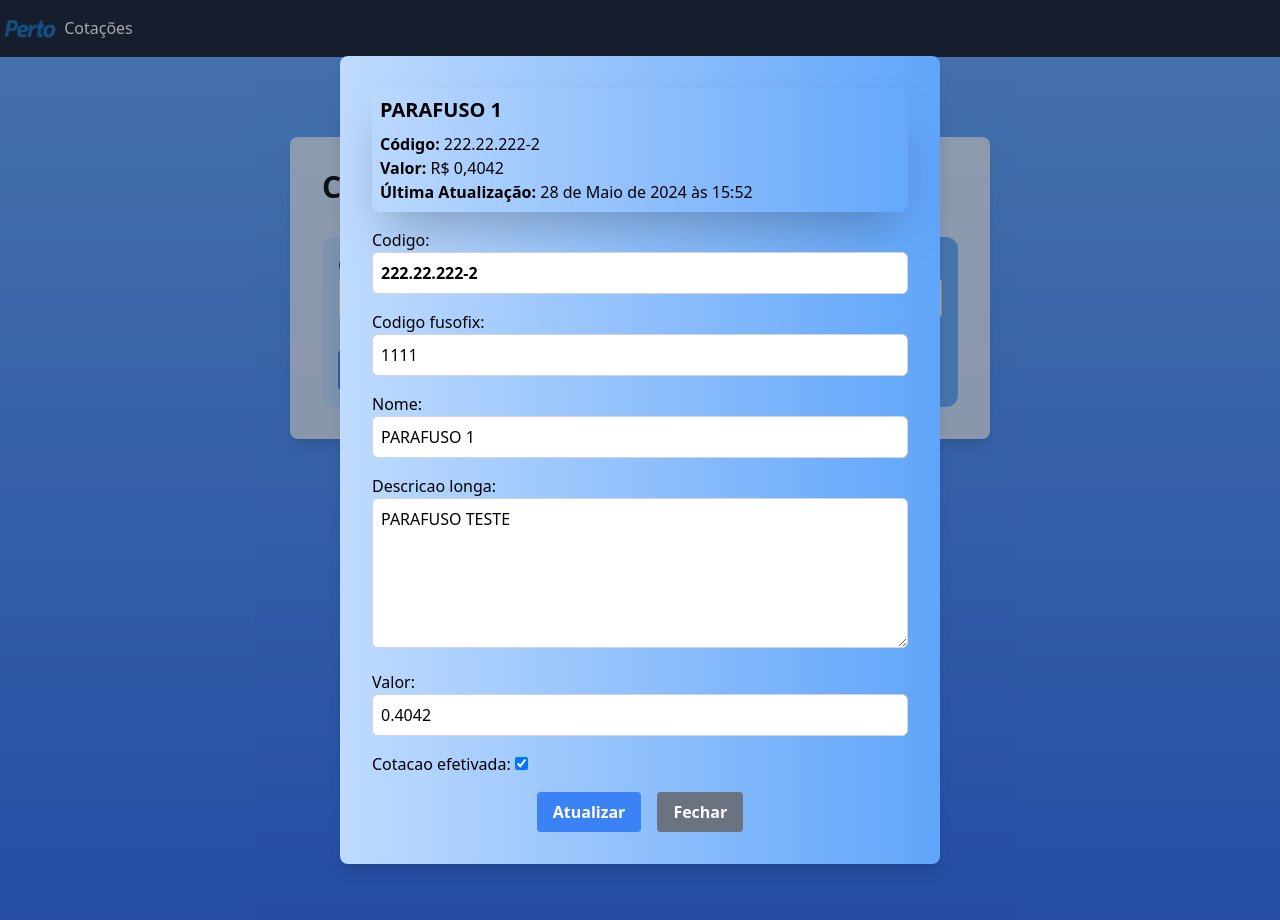
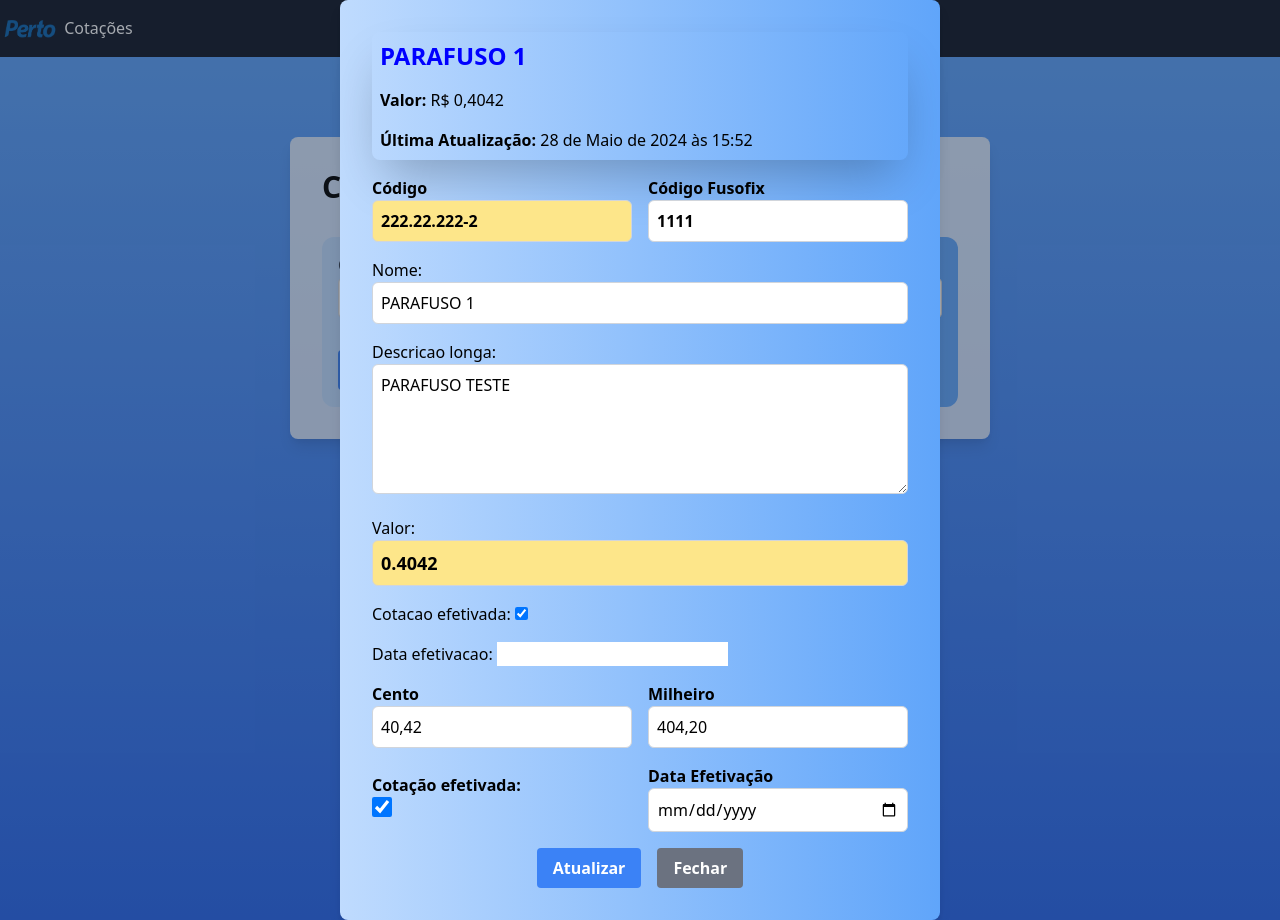
Before and after one commit to masrodrigues/Cota-esPerto, a Django app: a page that uses produtos/templates/produtos/consultar_produto.html in a window 1280 px wide. Run offline with Django 5.2, Linux system fonts and the light colour scheme; data comes from the database, SQL or seed files in the repository; both versions use the stored data as it was after the commit; some libraries are stand-ins or nearby versions.

Commit message:
inclusão data cotação

```diff
--- a/produtos/forms.py
+++ b/produtos/forms.py
@@ -7,25 +7,15 @@ class ProdutoForm(forms.ModelForm):
     class Meta:
         model = Produto
         fields = [
-            "codigo",
-            "codigo_fusofix",
+
             "nome",
             "descricao_longa",
             "valor",
-            "cotacao_efetivada",
+           'cotacao_efetivada', 'data_efetivacao'
 
         ]
         widgets = {
-            "codigo": forms.TextInput(
-                attrs={
-                    "class": "form-input w-full p-2 font-bold border border-gray-300 rounded-md focus:outline-none"
-                }
-            ),
-            "codigo_fusofix": forms.TextInput(
-                attrs={
-                    "class": "form-input w-full p-2 border border-gray-300 rounded-md focus:outline-none"
-                }
-            ),
+
             "nome": forms.TextInput(
                 attrs={
                     "class": "form-input w-full p-2 border border-gray-300 rounded-md focus:outline-none"
@@ -34,12 +24,12 @@ class ProdutoForm(forms.ModelForm):
             "descricao_longa": forms.Textarea(
                 attrs={
                     "class": "form-input w-full p-2 border border-gray-300 rounded-md focus:outline-none",
-                    "style": "height: 150px;",  # Ajuste o valor conforme necessário
+                    "style": "height: 130px;",  # Ajuste o valor conforme necessário
                 }
             ),
             "valor": forms.TextInput(
                 attrs={
-                    "class": "form-input w-full p-2 border border-gray-300 rounded-md focus:outline-none"
+                    "class": "form-input bg-yellow-200 w-full p-2 font-bold text-lg border border-gray-300 rounded-md focus:outline-none"
                 }
             ),
 
--- a/produtos/models.py
+++ b/produtos/models.py
@@ -1,15 +1,13 @@
 from django.db import models
 
 class Produto(models.Model):
-    codigo = models.CharField(max_length=20, unique=True)
-    codigo_fusofix = models.CharField(max_length=20, unique=True)
+    codigo = models.CharField(max_length=20)
     nome = models.CharField(max_length=100)
     descricao_longa = models.TextField()
     valor = models.DecimalField(max_digits=10, decimal_places=4)
     data_ultima_atualizacao = models.DateTimeField(auto_now=True)
     cotacao_efetivada = models.BooleanField(default=False)
-    valor_efetivacao = models.DecimalField(max_digits=10, decimal_places=2, null=True, blank=True)
     data_efetivacao = models.DateField(null=True, blank=True)
-
+    codigo_fusofix = models.CharField(max_length=20, null=True, blank=True)
     def __str__(self):
         return self.nome
--- a/produtos/templates/produtos/cadastrar_produto.html
+++ b/produtos/templates/produtos/cadastrar_produto.html
@@ -52,7 +52,7 @@
                 {% csrf_token %}
                 <div class="mb-4">
                     <label for="codigo" class="block text-gray-700">Código</label>
-                    <input type="text" id="codigo" name="codigo" class="form-input w-full p-2 border border-gray-300 rounded-md focus:outline-none focus:ring-2 focus:ring-blue-500" required oninput="formatarCodigo(this)">
+                    <input type="text" id="codigo" name="codigo" class="form-input w-full p-2 border border-gray-300 rounded-md focus:outline-none focus:ring-2 focus:ring-blue-500" value="{{ request.GET.codigo }}" required oninput="formatarCodigo(this)">
                     {% if form.codigo.errors %}
                         <div class="text-red-500 mt-2">
                             {{ form.codigo.errors }}
--- a/produtos/templates/produtos/consultar_produto.html
+++ b/produtos/templates/produtos/consultar_produto.html
@@ -1,6 +1,8 @@
 {% load static %}
+{% load custom_filters %}
 <!DOCTYPE html>
 <html>
+
 <head>
     <title>Consultar Produto</title>
     <link href="https://cdn.jsdelivr.net/npm/tailwindcss@2.2.19/dist/tailwind.min.css" rel="stylesheet">
@@ -13,28 +15,35 @@
             opacity: 0;
         }
 
-        /* Classe personalizada para reduzir o deslocamento da animação */
         .custom-bounce {
             animation: custom-bounce 1s infinite;
         }
 
         @keyframes custom-bounce {
-            0%, 100% {
+            0%,
+            100% {
                 transform: translateY(-5%);
-                animation-timing-function: cubic-bezier(0.8,0,1,1);
+                animation-timing-function: cubic-bezier(0.8, 0, 1, 1);
             }
+
             50% {
                 transform: translateY(0);
-                animation-timing-function: cubic-bezier(0,0,0.2,1);
+                animation-timing-function: cubic-bezier(0, 0, 0.2, 1);
             }
+        }
+
+        .highlight {
+            color: blue;
         }
     </style>
 </head>
+
 <body class="bg-gradient-to-b from-blue-400 to-blue-600">
     <nav class="bg-gray-900 text-white">
         <div class="container mx-auto py-4">
             <a class="navbar-brand" href="#">
-                <img src="{% static 'bootstrap/css/logo-perto.png' %}" alt="Logo" width="60" height="34" class="inline-block align-text-top">
+                <img src="{% static 'bootstrap/css/logo-perto.png' %}" alt="Logo" width="60" height="34"
+                    class="inline-block align-text-top">
                 Cotações
             </a>
         </div>
@@ -45,16 +54,21 @@
             <form method="get" class="bg-gradient-to-r from-blue-200 to-blue-400 p-4 rounded-xl space-y-4">
                 <div class="mb-4">
                     <label for="codigo" class="block font-bold text-gray-700">Código do Produto</label>
-                    <input type="text" id="codigo" name="codigo" class="form-input w-full p-2 border border-gray-300 rounded-md focus:outline-none focus:ring-2 focus:ring-blue-500" required oninput="formatarCodigo(this)">
+                    <input type="text" id="codigo" name="codigo"
+                        class="form-input w-full p-2 border border-gray-300 rounded-md focus:outline-none focus:ring-2 focus:ring-blue-500"
+                        required oninput="formatarCodigo(this)">
                     {% if form.codigo.errors %}
                     <div class="text-red-500 mt-2">
                         {{ form.codigo.errors }}
                     </div>
                     {% endif %}
                 </div>
-                <button type="submit" class="bg-blue-500 hover:bg-blue-700 text-white font-bold py-2 px-4 rounded custom-bounce">Consultar</button>
-                <a href="{% url 'cadastrar_produto' %}" class="bg-green-500 hover:bg-green-700 text-white font-bold py-2 px-4 rounded ml-4">Cadastro</a>
-                <a href="{% url 'listar_produtos' %}" class="bg-yellow-400 hover:bg-yellow-500 text-white font-bold py-2 px-4 rounded ml-4">Produtos</a>
+                <button type="submit"
+                    class="bg-blue-500 hover:bg-blue-700 text-white font-bold py-2 px-4 rounded custom-bounce">Consultar</button>
+                <a href="{% url 'cadastrar_produto' %}"
+                    class="bg-green-500 hover:bg-green-700 text-white font-bold py-2 px-4 rounded ml-4">Cadastro</a>
+                <a href="{% url 'listar_produtos' %}"
+                    class="bg-yellow-400 hover:bg-yellow-500 text-white font-bold py-2 px-4 rounded ml-4">Produtos</a>
             </form>
             {% if message %}
             <div id="successMessage" class="bg-green-200 border border-green-600 text-green-800 p-4 rounded mt-4">
@@ -62,25 +76,90 @@
             </div>
             {% endif %}
             {% if produto %}
-            <div id="produtoModal" class="fixed top-0 left-0 w-full h-full flex items-center justify-center bg-gray-800 bg-opacity-40">
-                <div class="bg-gradient-to-r from-blue-200 to-blue-400 p-8 rounded-lg shadow-lg" style="max-width: 600px; width: 100%;">
+
+            <div id="produtoModal"
+                class="fixed top-0 left-0 w-full h-full flex items-center justify-center bg-gray-800 bg-opacity-40">
+                <div class="bg-gradient-to-r from-blue-200 to-blue-400 p-8 rounded-lg shadow-lg"
+                    style="max-width: 600px; width: 100%;">
                     <div class="bg-cyan-500 shadow-2xl shadow-blue-500/80 rounded-lg p-2">
-                        <h2 class="text-xl font-bold mb-2">{{ produto.nome }}</h2>
-                        <p><strong>Código:</strong> {{ produto.codigo }}</p>
+                        <h2 class="text-2xl font-bold mb-2 highlight">{{ produto.nome }}</h2>
+
+                        <div class="flex space-x-4 mt-4">
                             <p><strong>Valor:</strong> R$ {{ produto.valor }}</p>
-                        <p><strong>Última Atualização:</strong> {{ produto.data_ultima_atualizacao }}</p>
+
                         </div>
-                    <form method="post" action="{% url 'atualizar_produto' produto.codigo %}" class="space-y-4">
+                        <p class="mt-4"><strong>Última Atualização:</strong> {{ produto.data_ultima_atualizacao }}</p>
+                    </div>
+                    <form method="post" action="{% url 'atualizar_produto' produto.codigo %}" class="space-y-4 mt-4">
                         {% csrf_token %}
+                        <div class="flex space-x-4">
+                            <div class="w-1/2">
+                                <label for="codigo" class="block font-bold ">Código</label>
+                                <input type="text" id="codigo" name="codigo"
+                                    class="form-input bg-yellow-200 font-bold w-full p-2 border border-gray-300 rounded-md focus:outline-none focus:ring-2 focus:ring-blue-500"
+                                    value="{{ produto.codigo }}" required oninput="formatarCodigo(this)">
+                            </div>
+                            <div class="w-1/2">
+                                <label for="codigo_fusofix" class="block font-bold ">Código Fusofix</label>
+                                <input type="text" id="codigo_fusofix" name="codigo_fusofix"
+                                    class="form-input font-bold w-full p-2 border border-gray-300 rounded-md focus:outline-none focus:ring-2 focus:ring-blue-500"
+                                    value="{{ produto.codigo_fusofix }}">
+                            </div>
+                        </div>
                         {{ form.as_p }}
                         {% if form.non_field_errors %}
                         <div class="text-red-500 mt-2">
                             {{ form.non_field_errors }}
                         </div>
                         {% endif %}
+                        <div class="flex space-x-4 mt-4">
+                            <div class="w-1/2">
+                                <label for="cento" class="block font-bold ">Cento</label>
+                                <input type="text" id="cento" name="cento"
+                                    class="form-input w-full p-2 border border-gray-300 rounded-md focus:outline-none focus:ring-2 focus:ring-blue-500"
+                                    value="{{ produto.valor|multiply:100|floatformat:2}}" readonly>
+                            </div>
+                            <div class="w-1/2">
+                                <label for="milheiro" class="block font-bold ">Milheiro</label>
+                                <input type="text" id="milheiro" name="milheiro"
+                                    class="form-input w-full p-2 border border-gray-300 rounded-md focus:outline-none focus:ring-2 focus:ring-blue-500"
+                                    value="{{ produto.valor|multiply:1000|floatformat:2 }}" readonly>
+                            </div>
+                        </div>
+                        <div class="flex space-x-4 mt-4 items-center">
+                            <div class="w-1/2">
+                                <label for="cotacao_efetivada" class="block font-bold">Cotação efetivada:</label>
+                                <input type="checkbox" id="cotacao_efetivada" name="cotacao_efetivada"
+                                       class="form-checkbox h-5 w-5 text-blue-600"
+                                       {% if produto.cotacao_efetivada %}checked{% endif %}
+                                       onchange="toggleDataInput()">
+                            </div>
+                            <div class="w-1/2" id="dataEfetivacaoContainer" {% if not produto.cotacao_efetivada %}style="display:none;"{% endif %}>
+                                <label for="data_efetivacao" class="block font-bold">Data Efetivação</label>
+                                <input type="date" id="data_efetivacao" name="data_efetivacao"
+                                       class="form-input w-full p-2 border border-gray-300 rounded-md focus:outline-none focus:ring-2 focus:ring-blue-500"
+                                       value="{{ produto.data_efetivacao|date:'Y-m-d' }}">
+                            </div>
+                        </div>
+
+                        <script>
+                            function toggleDataInput() {
+                                var checkBox = document.getElementById('cotacao_efetivada');
+                                var dataInputContainer = document.getElementById('dataEfetivacaoContainer');
+                                if (checkBox.checked) {
+                                    dataInputContainer.style.display = 'block';
+                                } else {
+                                    dataInputContainer.style.display = 'none';
+                                }
+                            }
+                        </script>
+
                         <div class="flex justify-center space-x-4">
-                            <button type="submit" class="bg-blue-500 hover:bg-blue-700 text-white font-bold py-2 px-4 rounded">Atualizar</button>
-                            <button type="button" class="bg-gray-500 hover:bg-gray-700 text-white font-bold py-2 px-4 rounded" onclick="fecharModal()">Fechar</button>
+                            <button type="submit"
+                                class="bg-blue-500 hover:bg-blue-700 text-white font-bold py-2 px-4 rounded">Atualizar</button>
+                            <button type="button"
+                                class="bg-gray-500 hover:bg-gray-700 text-white font-bold py-2 px-4 rounded"
+                                onclick="fecharModal()">Fechar</button>
                         </div>
                     </form>
                 </div>
@@ -94,6 +173,16 @@
                     document.getElementById('produtoModal').classList.add('hidden');
                 }
 
+                function toggleDataInput() {
+                    const dataInput = document.getElementById('data_cotacao');
+                    const cotacaoCheckbox = document.getElementById('cotacao');
+                    if (cotacaoCheckbox.checked) {
+                        dataInput.style.display = 'block';
+                    } else {
+                        dataInput.style.display = 'none';
+                    }
+                }
+
                 abrirModal(); // Abre o modal quando o produto é encontrado
             </script>
             {% elif produto_nao_encontrado %}
@@ -101,22 +190,31 @@
                 <div class="bg-white p-8 rounded-lg shadow-lg">
                     <h2 class="text-lg font-bold mb-4">Produto Não Encontrado</h2>
                     <p>Produto com o código "{{ codigo }}" não encontrado.</p>
-                    <a href="{% url 'cadastrar_produto' %}?codigo={{ codigo }}" class="bg-green-500 hover:bg-green-700 text-white font-bold py-2 px-4 rounded">Cadastro</a>
-                    <button class="bg-gray-500 hover:bg-gray-700 text-white font-bold py-2 px-4 rounded mt-4" onclick="window.history.back()">Voltar à pesquisa</button>
+                    <a href="{% url 'cadastrar_produto' %}?codigo={{ codigo }}"
+                        class="bg-green-500 hover:bg-green-700 text-white font-bold py-2 px-4 rounded">Cadastrar novo
+                        produto</a>
+                    <button class="bg-gray-500 hover:bg-gray-700 text-white font-bold py-2 px-4 rounded mt-4"
+                        onclick="fecharModal()">Fechar</button>
                 </div>
             </div>
+            <script>
+                function fecharModal() {
+                    document.querySelector('.fixed').style.display = 'none';
+                }
+            </script>
             {% endif %}
         </div>
     </div>
+
     <script>
         function formatarCodigo(input) {
-            let value = input.value.replace(/\D/g, '');
-
+            let value = input.value;
+            value = value.replace(/\D/g, ''); // Remove todos os caracteres não numéricos
             if (value.length > 3) {
                 value = value.substring(0, 3) + '.' + value.substring(3);
             }
-            if (value.length > 6) {
-                value = value.substring(0, 6) + '.' + value.substring(6);
+            if (value.length > 7) {
+                value = value.substring(0, 7) + '.' + value.substring(7);
             }
             if (value.length > 10) {
                 value = value.substring(0, 10) + '-' + value.substring(10);
@@ -125,22 +223,19 @@
             input.value = value;
         }
 
+        // Script para exibir a mensagem de sucesso e depois removê-la
         document.addEventListener('DOMContentLoaded', function () {
-            const codigoInput = document.getElementById('codigo');
-            codigoInput.addEventListener('input', function () {
-                formatarCodigo(codigoInput);
-            });
-        });
-
             const successMessage = document.getElementById('successMessage');
             if (successMessage) {
-            setTimeout(() => {
+                setTimeout(function () {
                     successMessage.classList.add('fade-out');
-                setTimeout(() => {
-                    successMessage.remove();
-                }, 1000);
-            }, 4000);
+                    setTimeout(function () {
+                        successMessage.style.display = 'none';
+                    }, 1000); // Espera a animação de fade-out terminar
+                },2000); // Mostra a mensagem por 2 segundos
             }
+        });
     </script>
 </body>
+
 </html>
--- /dev/null
+++ b/produtos/templatetags/custom_filters.py
@@ -0,0 +1,11 @@
+# produtos/custom_filters.py
+from django import template
+
+register = template.Library()
+
+@register.filter
+def multiply(value, arg):
+    try:
+        return float(value) * float(arg)
+    except (ValueError, TypeError):
+        return ''
--- a/produtos/views.py
+++ b/produtos/views.py
@@ -35,13 +35,29 @@ def consultar_produto(request):
         'produto_nao_encontrado': produto_nao_encontrado,
         'message': message
     })
+from django.shortcuts import render, get_object_or_404, redirect
+from django.urls import reverse
+from .models import Produto
+from .forms import ProdutoForm
 
 def atualizar_produto(request, codigo):
     produto = get_object_or_404(Produto, codigo=codigo)
     if request.method == 'POST':
         form = ProdutoForm(request.POST, instance=produto)
         if form.is_valid():
-            form.save()
+            # Processar campo de data de efetivação manualmente
+            cotacao_efetivada = 'cotacao_efetivada' in request.POST
+            data_efetivacao = request.POST.get('data_efetivacao')
+
+            # Salvar o formulário
+            produto = form.save(commit=False)
+            produto.cotacao_efetivada = cotacao_efetivada
+            if cotacao_efetivada and data_efetivacao:
+                produto.data_efetivacao = data_efetivacao
+            else:
+                produto.data_efetivacao = None
+            produto.save()
+
             return redirect(f"{reverse('consultar_produto')}?message=Produto atualizado com sucesso!")
         else:
             return redirect(f"{reverse('consultar_produto')}?codigo={codigo}&error=Erro ao atualizar produto. Por favor, tente novamente.")
@@ -49,6 +65,7 @@ def atualizar_produto(request, codigo):
         form = ProdutoForm(instance=produto)
     return render(request, 'produtos/consultar_produto.html', {'form': form, 'produto': produto})
 
+
 def listar_produtos(request):
     produtos = Produto.objects.all()
     return render(request, 'produtos/listar_produtos.html', {'produtos': produtos})
```
Also changed, not shown: db.sqlite3, produtos/templatetags/__init__.py (added). Lines whose indentation alone changed are shown as unchanged.
